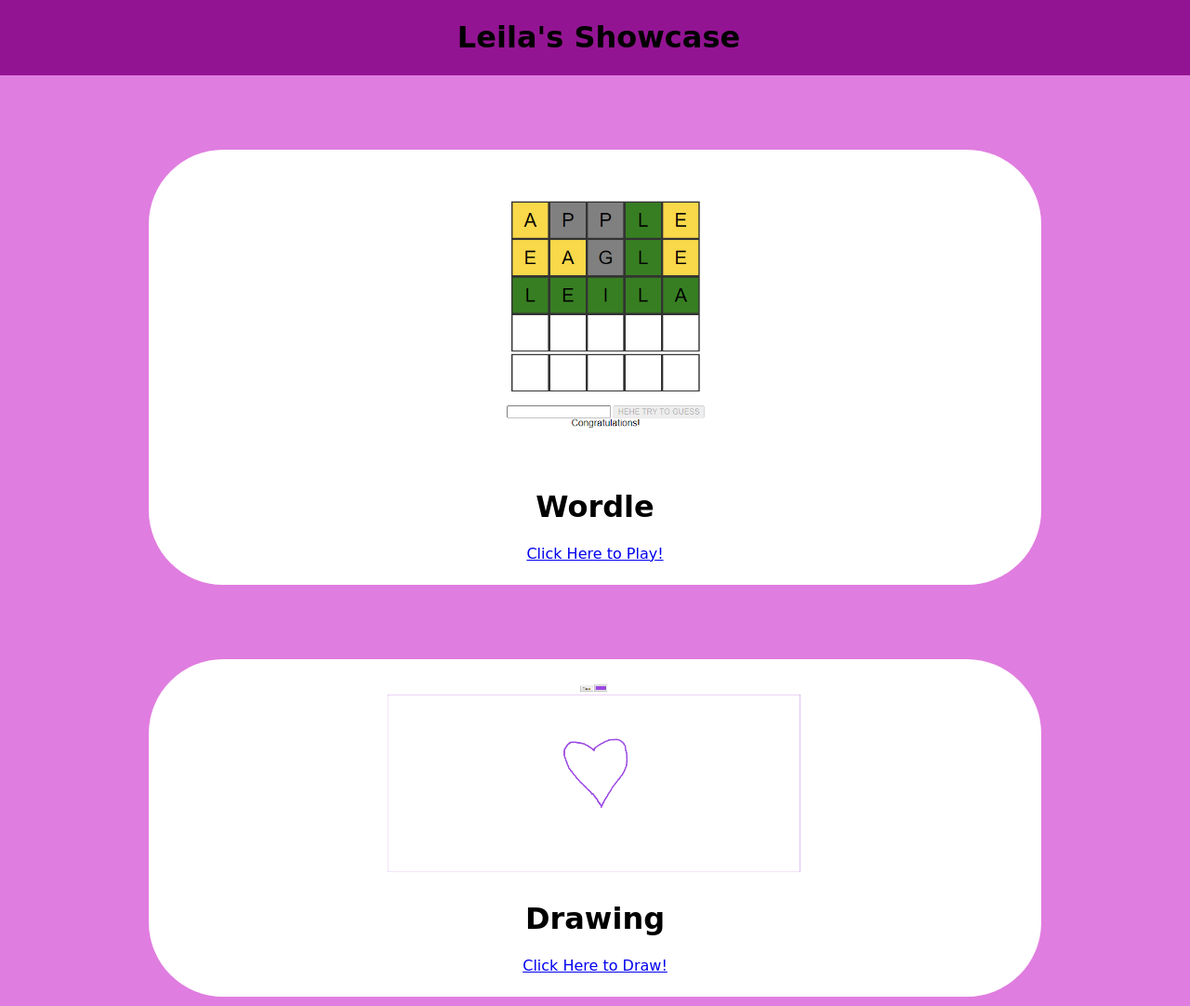
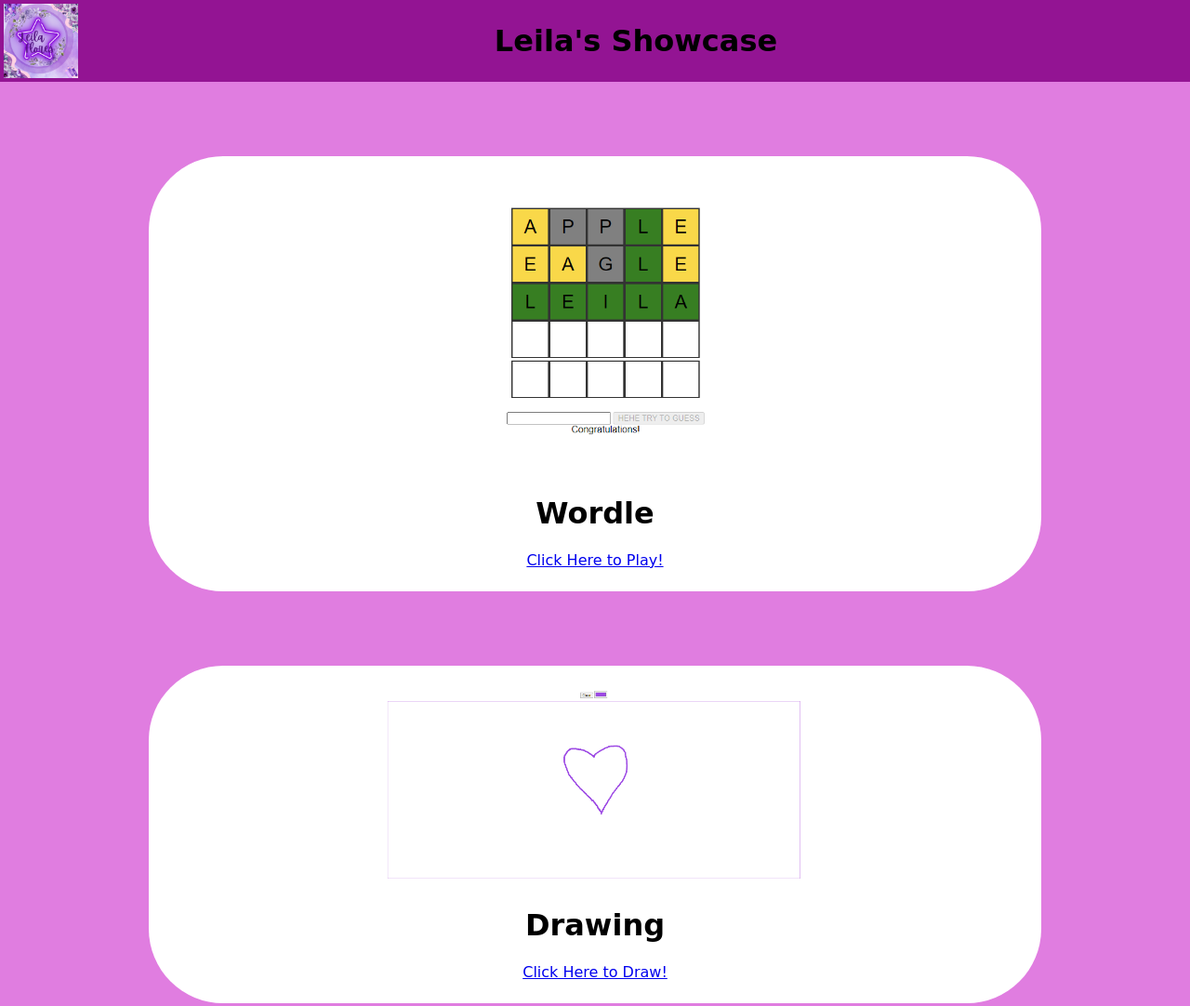
Before and after one commit to OrangeBeltCypress/leila-showcase, a plain HTML site: page index.html in a window 1280 px wide. Shown: the top 1082 px of the page at 93% size. Drawn offline with Linux system fonts and the light colour scheme.

Commit message:
Update index.html

```diff
--- a/index.html
+++ b/index.html
@@ -8,7 +8,7 @@
 </head>
 <body>
     <div class="header">
-        <img src="" alt="" class="logo">
+        <img src="./photos/leila.png" alt="" class="logo">
         <div class="links">
             <h1>Leila's Showcase</h1>
         </div>
```
